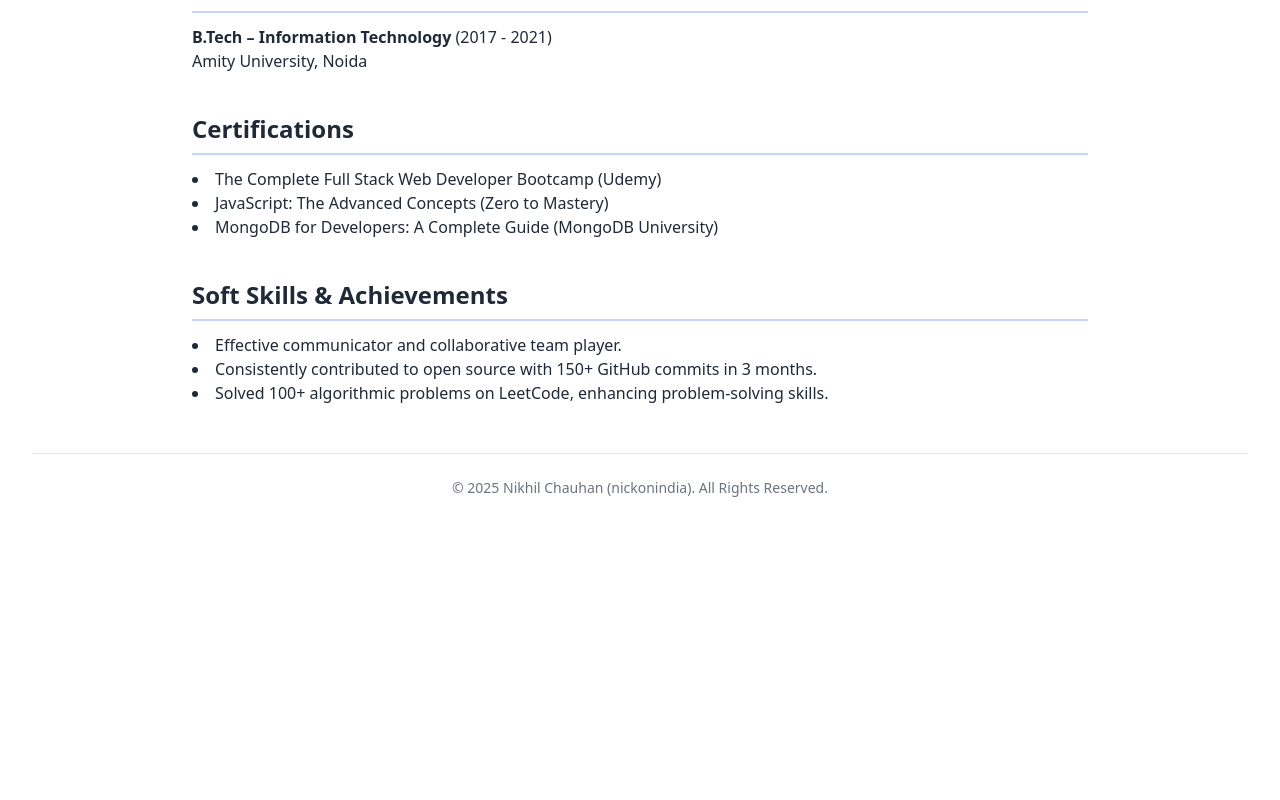
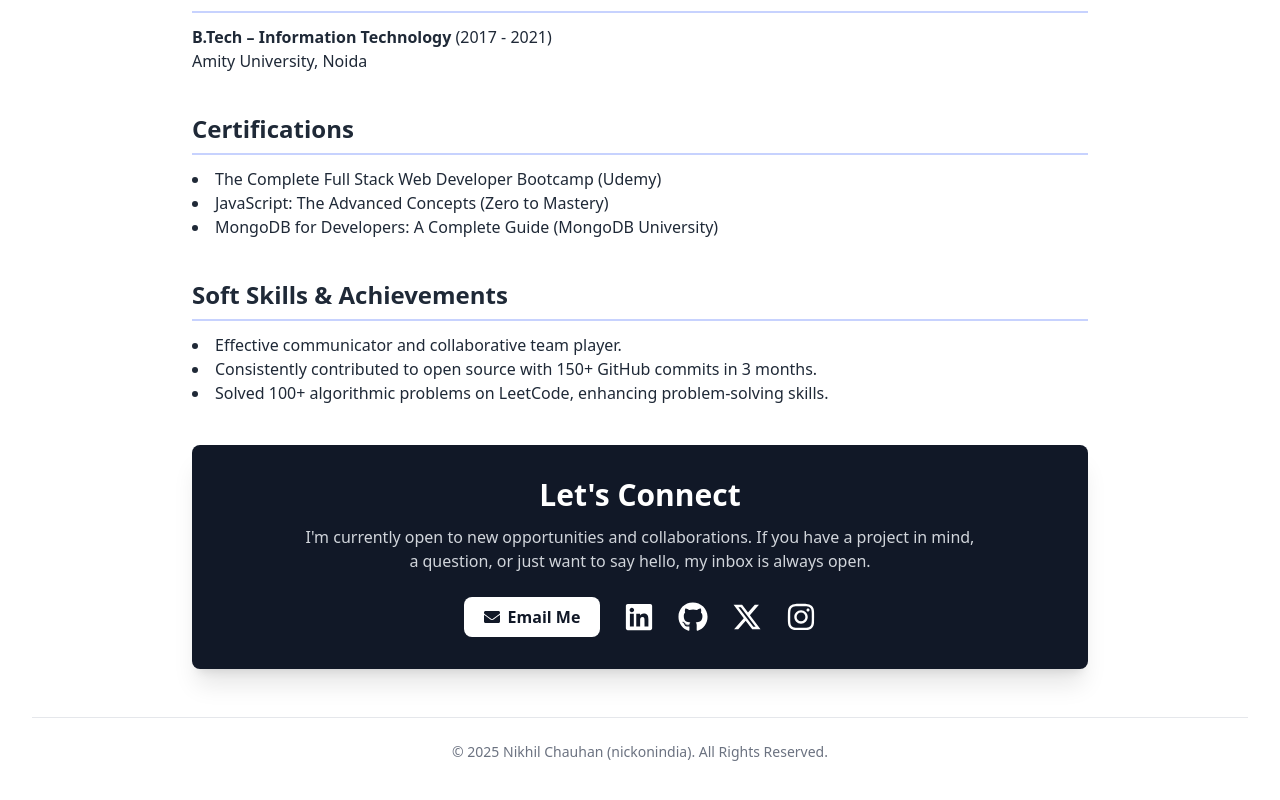
Before and after one commit to nikhilchauhanx/nickonindia, a Next.js app: page / in a window 1280 px wide. Shown: the part 3102-3902 px from the top of the page. Before the commit the page ends 3656 px from the top, so only its background shows below. Built offline with nearby package versions, Linux system fonts and the light colour scheme; no server answers.

Commit message:
Feat: Update CTA section with new design and social links

```diff
--- /dev/null
+++ b/src/components/CallToAction.tsx
@@ -0,0 +1,64 @@
+// src/components/CallToAction.tsx
+import React from 'react';
+import { FaEnvelope, FaLinkedin, FaGithub, FaInstagram } from 'react-icons/fa';
+import { FaXTwitter } from 'react-icons/fa6'; // Import the X icon
+
+const CallToAction = () => {
+  return (
+    // Changed from indigo to a dark gray/black theme
+    <div className="bg-gray-900 text-white p-8 rounded-lg text-center shadow-xl">
+      <h2 className="text-3xl font-bold mb-3">Let's Connect</h2>
+      <p className="max-w-2xl mx-auto mb-6 text-gray-300">
+        I'm currently open to new opportunities and collaborations. If you have a project in mind, a question, or just want to say hello, my inbox is always open.
+      </p>
+      <div className="flex justify-center items-center gap-6">
+        <a
+          href="mailto:nikhilchauhan0618@gmail.com"
+          className="flex items-center gap-2 bg-white text-gray-900 font-bold py-2 px-5 rounded-lg hover:bg-gray-200 transition-colors duration-300"
+        >
+          <FaEnvelope />
+          Email Me
+        </a>
+        <a
+          href="https://linkedin.com/in/nickonindia"
+          target="_blank"
+          rel="noopener noreferrer"
+          className="text-white hover:text-gray-400 transition-colors"
+          aria-label="LinkedIn"
+        >
+          <FaLinkedin className="text-3xl" />
+        </a>
+        <a
+          href="https://github.com/nikhilchauhanx"
+          target="_blank"
+          rel="noopener noreferrer"
+          className="text-white hover:text-gray-400 transition-colors"
+          aria-label="GitHub"
+        >
+          <FaGithub className="text-3xl" />
+        </a>
+        {/* Added Instagram and X (Twitter) links */}
+        <a
+          href="https://x.com/nickonindia"
+          target="_blank"
+          rel="noopener noreferrer"
+          className="text-white hover:text-gray-400 transition-colors"
+          aria-label="X (Twitter)"
+        >
+          <FaXTwitter className="text-3xl" />
+        </a>
+        <a
+          href="https://instagram.com/nickonindia"
+          target="_blank"
+          rel="noopener noreferrer"
+          className="text-white hover:text-gray-400 transition-colors"
+          aria-label="Instagram"
+        >
+          <FaInstagram className="text-3xl" />
+        </a>
+      </div>
+    </div>
+  );
+};
+
+export default CallToAction;
--- a/src/components/HomePageClient.tsx
+++ b/src/components/HomePageClient.tsx
@@ -7,8 +7,9 @@ import ProjectCard from "./ProjectCard";
 import AnimatedSection from "./AnimatedSection";
 import SkillsGrid from "./SkillsGrid";
 import TestimonialCard from "./TestimonialCard";
+import CallToAction from "./CallToAction"; // 1. Import the new CTA component
 import {
-  socialLinks, // Re-import socialLinks
+  socialLinks,
   professionalSummary,
   projects,
   experience,
@@ -20,10 +21,9 @@ import {
 
 export default function HomePageClient({ gitHubActivityCard }: { gitHubActivityCard: React.ReactNode }) {
   return (
-    // Add top padding (pt-16) to push content down from the sticky header
     <section className="max-w-4xl mx-auto pt-16">
 
-      {/* The Hero section is now back on the homepage */}
+      {/* Hero Section */}
       <section className="mb-10">
         <h1 className="text-4xl md:text-5xl font-bold mb-2">Nikhil Chauhan <span className="text-indigo-600">aka Nickon India</span></h1>
         <p className="text-lg md:text-xl mb-6">Full Stack Developer · Digital Creator · YouTuber · Streamer</p>
@@ -120,6 +120,13 @@ export default function HomePageClient({ gitHubActivityCard }: { gitHubActivityC
         </Section>
       </AnimatedSection>
 
+      {/* 2. Add the new Call to Action section at the bottom */}
+      <AnimatedSection>
+        <div className="mt-10">
+          <CallToAction />
+        </div>
+      </AnimatedSection>
+
     </section>
   );
 }
```
